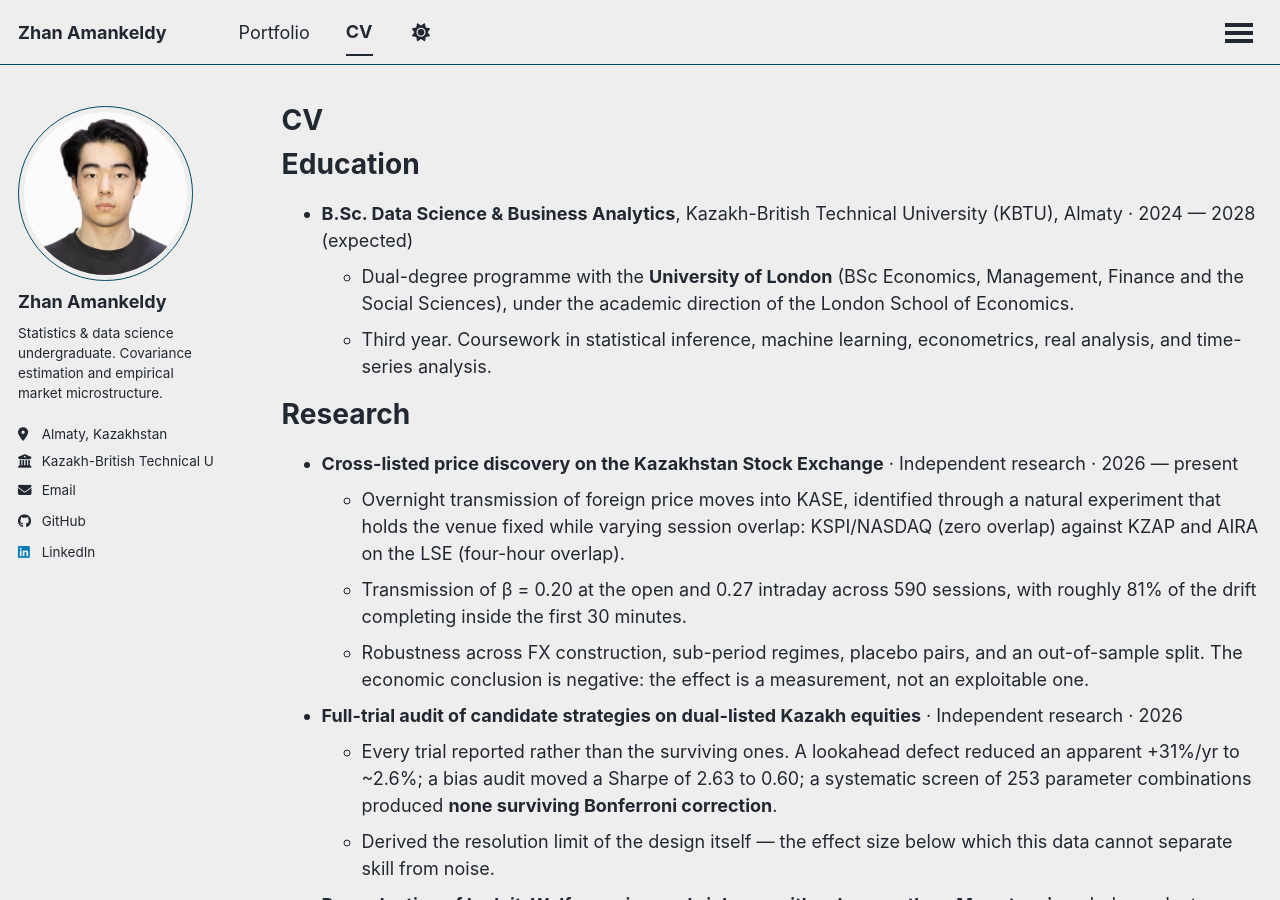
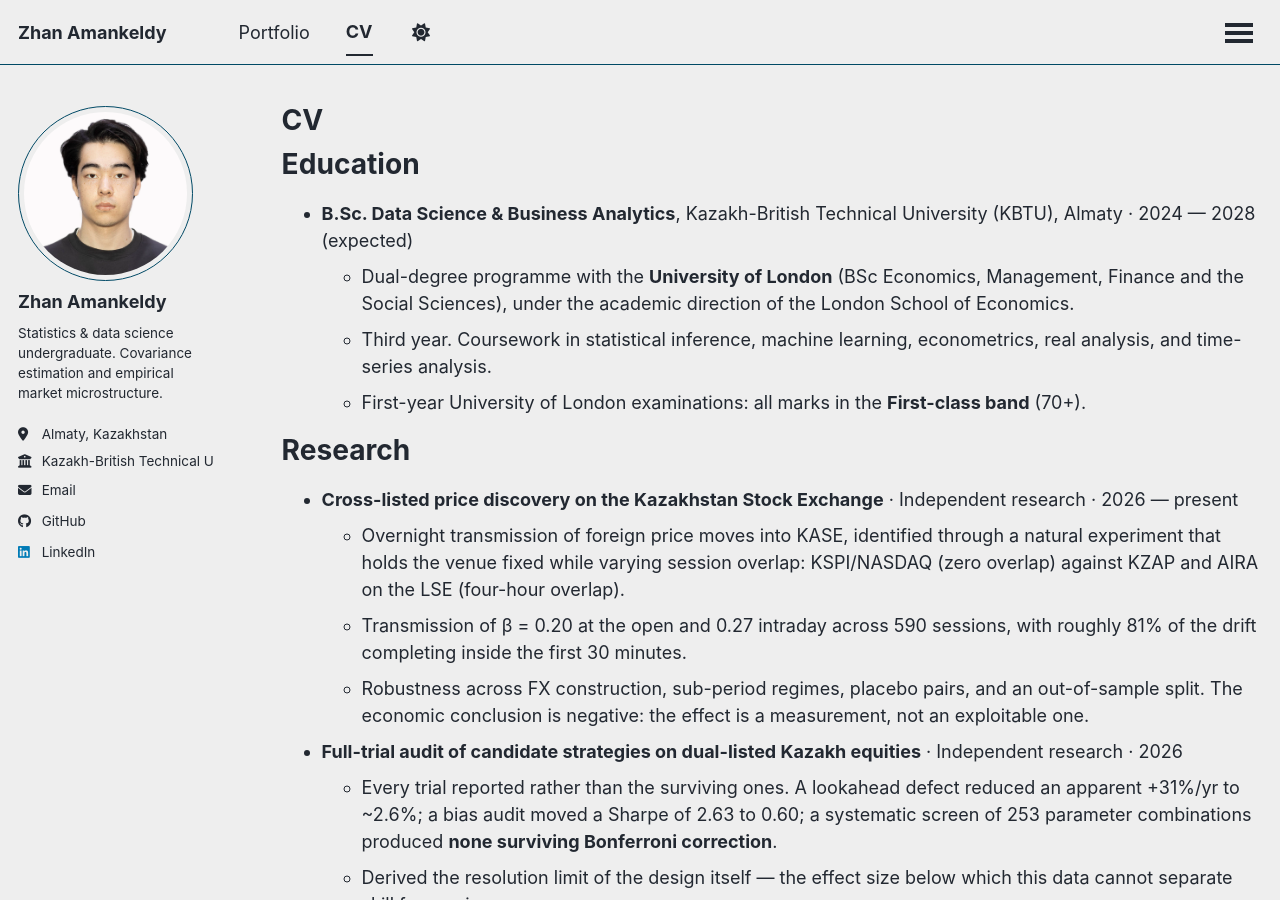
Before and after one commit to zhan-a/zhan-a.github.io, a Jekyll site: the page built from _pages/cv.md, in a window 1280 px wide and 900 px high. Built offline with Jekyll 4.4.1, drawn with Linux system fonts in a browser that asks for light colours; a script that is not in the unit is left out.

Commit message:
CV: state first-year UoL marks in the First-class band rather than claiming a classification

```diff
--- a/_pages/cv.md
+++ b/_pages/cv.md
@@ -14,6 +14,7 @@ Education
 * **B.Sc. Data Science & Business Analytics**, Kazakh-British Technical University (KBTU), Almaty · 2024 — 2028 (expected)
   * Dual-degree programme with the **University of London** (BSc Economics, Management, Finance and the Social Sciences), under the academic direction of the London School of Economics.
   * Third year. Coursework in statistical inference, machine learning, econometrics, real analysis, and time-series analysis.
+  * First-year University of London examinations: all marks in the **First-class band** (70+).
 
 Research
 ======
```
